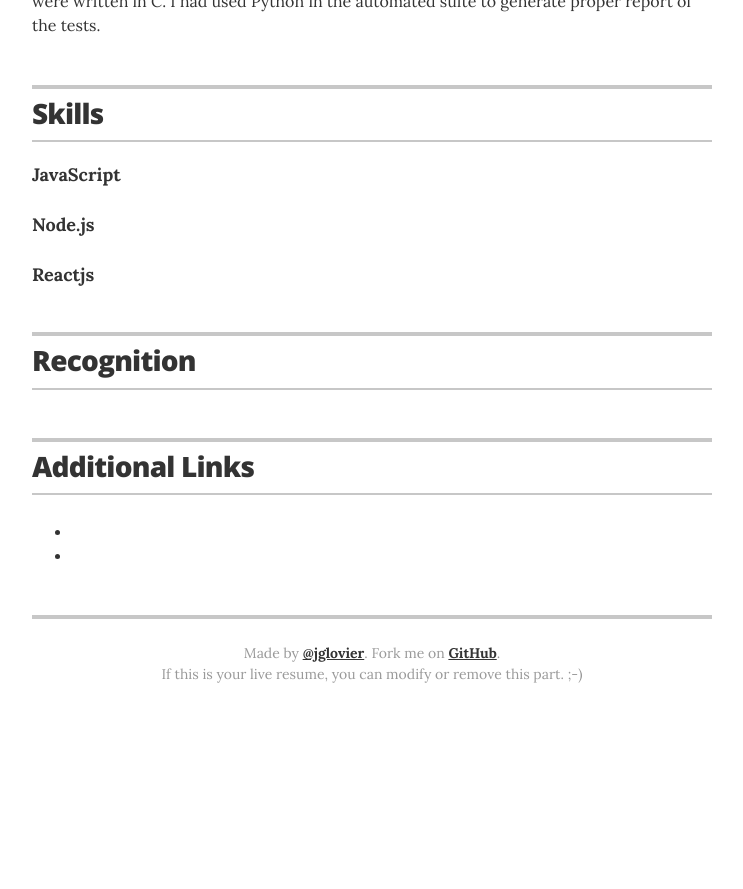
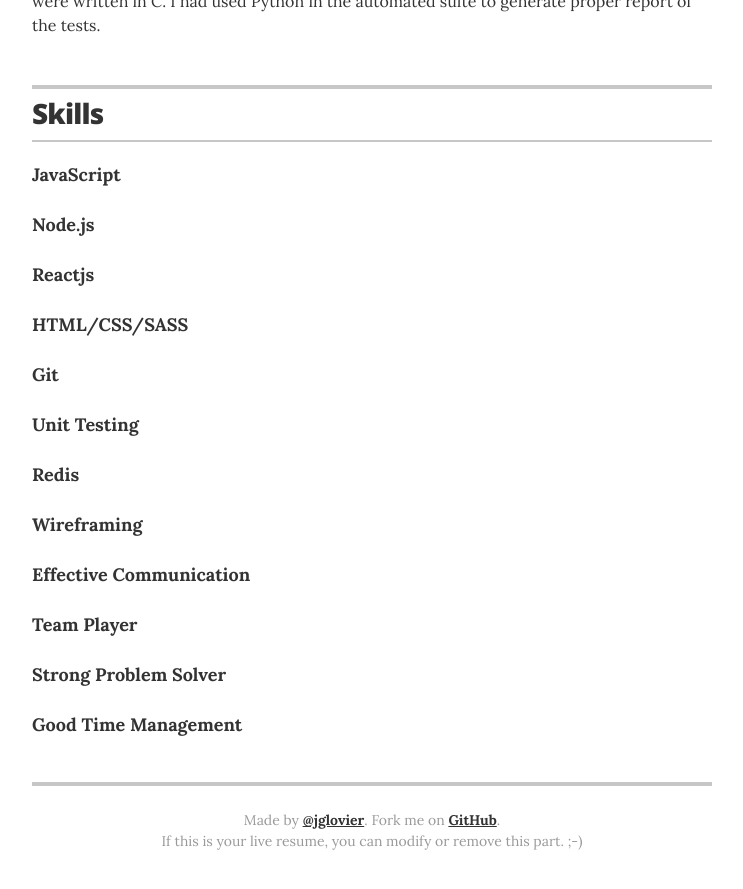
Before and after one commit to piyushparkash/piyushparkash.github.io, a Jekyll site: the page built from index.html, in a window 1280 px wide and 900 px high, scrolled down 1723 px. Shown: the top 889 px of the window, without its empty margins (268-1011 px from the left). Built offline with Jekyll 4.4.1, drawn with Linux system fonts in a browser that asks for light colours; before the commit the page ends 2456 px from its top, so only the background shows below that.

Commit message:
final change

```diff
--- a/_config.yml
+++ b/_config.yml
@@ -37,9 +37,9 @@ resume_section_experience:      true
 resume_section_education:       true
 resume_section_projects:        true
 resume_section_skills:          true
-resume_section_recognition:     true
-resume_section_links:           true
-#resume_section_associations:    true
+# resume_section_recognition:     true
+# resume_section_links:           true
+# resume_section_associations:    true
 # resume_section_interests:       true
 
 # Resume social links
--- a/_data/skills.yml
+++ b/_data/skills.yml
@@ -10,3 +10,13 @@
 # Digital content development and creation
 - skill: Reactjs
   # description: Copy writing, graphic design, web design, front-end web development, print design
+
+- skill: HTML/CSS/SASS
+- skill: Git
+- skill: Unit Testing
+- skill: Redis
+- skill: Wireframing
+- skill: Effective Communication
+- skill: Team Player
+- skill: Strong Problem Solver
+- skill: Good Time Management
```
